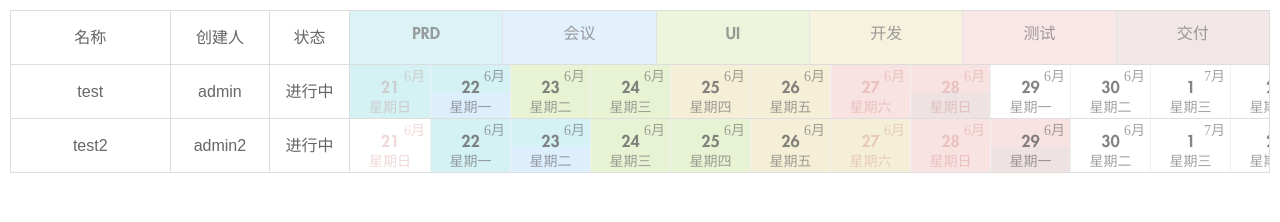
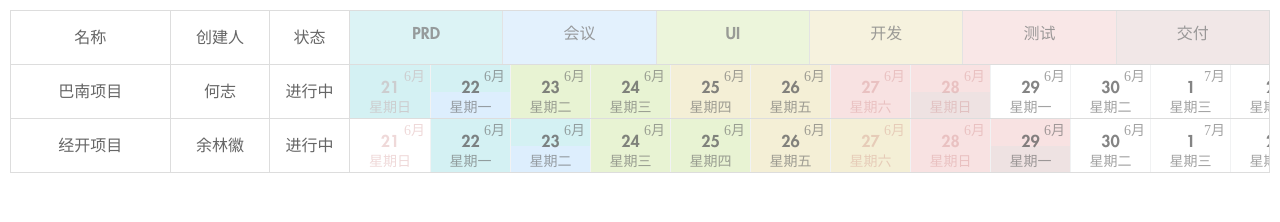
Before and after one commit to No2015/dsj_calendar, a Vue app: page / in a window 1280 px wide. Shown: the top 222 px of the page. Built offline with nearby package versions, Linux system fonts and the light colour scheme.

Commit message:
数据修改

```diff
--- a/src/views/Home.vue
+++ b/src/views/Home.vue
@@ -162,11 +162,11 @@ export default {
       ];
       let list = [
         {
-          name: "test",
+          name: "巴南项目",
           // id: 1,
           time: "2020-06-21 00:00:00",
           createtime: "2020-06-21 00:00:00",
-          owner: "admin",
+          owner: "何志",
           status: 1,
           items: [
             {
@@ -220,10 +220,10 @@ export default {
           ],
         },
         {
-          name: "test2",
+          name: "经开项目",
           time: "2020-06-22 00:00:00",
           createtime: "2020-06-22 00:00:00",
-          owner: "admin2",
+          owner: "余林徽",
           status: 1,
           items: [
             {
```
